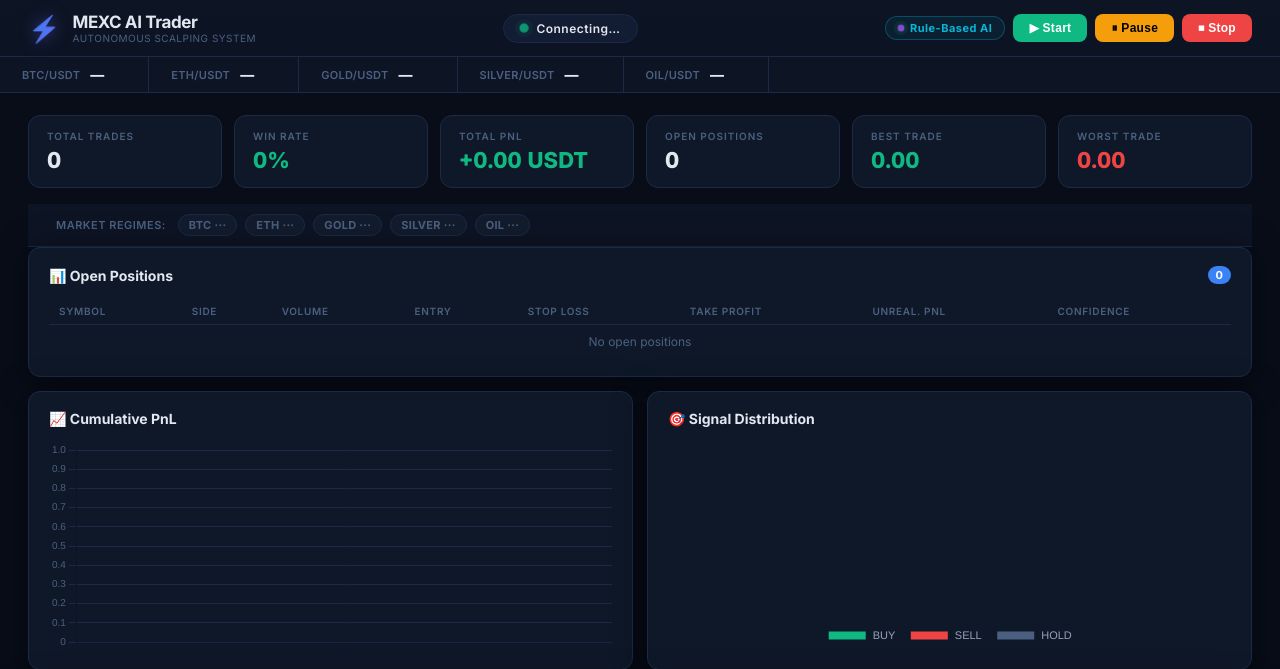
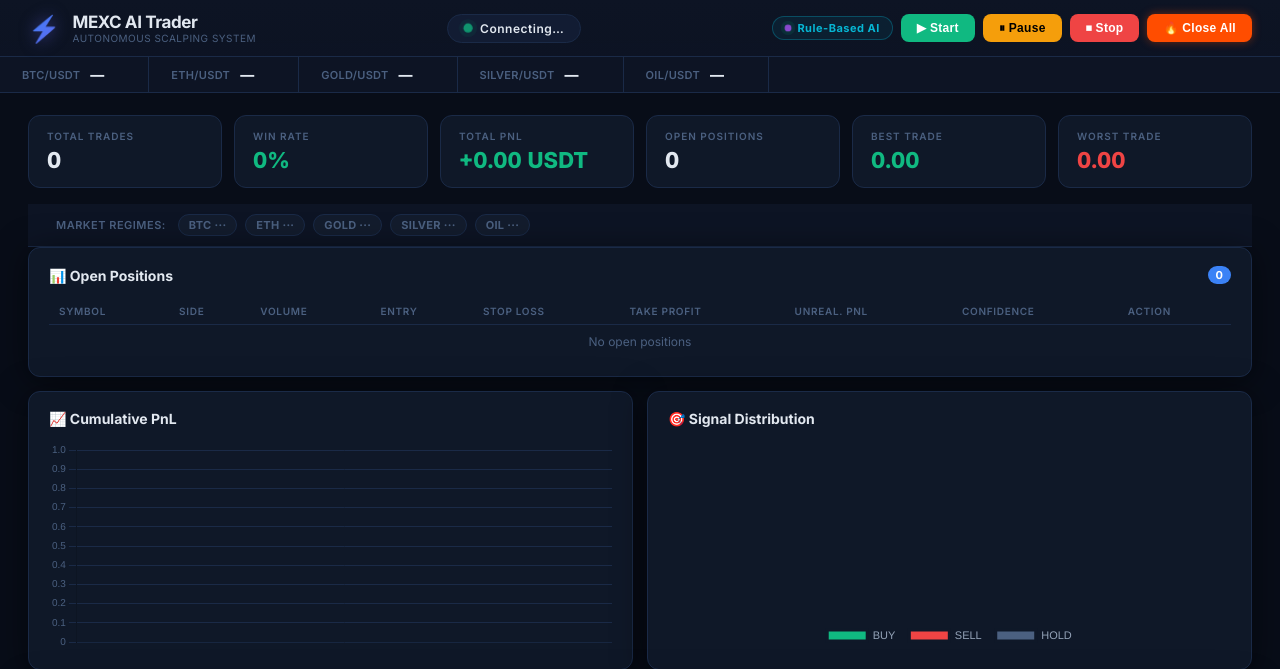
Before and after one commit to TheAbdullahChaudhary/trading-app, a Flask app: page / in a window 1280 px wide. Shown: the top 669 px of the page. Run offline with Flask 3, Linux system fonts and the light colour scheme; data that the repository does not hold is empty; some libraries are stand-ins or nearby versions.

Commit message:
Added manual close functionality, updated UI, and added Docker support

```diff
--- a/dashboard/app.py
+++ b/dashboard/app.py
@@ -90,6 +90,21 @@ def control(cmd):
     return jsonify({"ok": True, "state": _bot_state})
 
 
+@app.route("/api/control/close_all", methods=["POST"])
+def close_all():
+    if _trader:
+        _trader.close_all_positions()
+    return jsonify({"ok": True, "message": "Manual close triggered"})
+
+
+@app.route("/api/control/close/<symbol>", methods=["POST"])
+def close_one(symbol):
+    if _trader:
+        ok = _trader.close_position_by_symbol(symbol)
+        return jsonify({"ok": ok, "message": f"Close {symbol} {'triggered' if ok else 'failed'}"})
+    return jsonify({"ok": False, "message": "Trader not available"})
+
+
 # -------------------- AI ROUTES --------------------
 
 @app.route("/api/ai/insights")
--- a/dashboard/static/app.js
+++ b/dashboard/static/app.js
@@ -134,7 +134,7 @@ function renderPositions(positions) {
   document.getElementById('posCountBadge').textContent = positions.length;
   document.getElementById('statOpen').textContent      = positions.length;
   if (!positions.length) {
-    tb.innerHTML = '<tr><td colspan="8" class="empty-row">No open positions</td></tr>';
+    tb.innerHTML = '<tr><td colspan="9" class="empty-row">No open positions</td></tr>';
     return;
   }
   tb.innerHTML = positions.map(p => {
@@ -148,8 +148,23 @@ function renderPositions(positions) {
       <td class="pnl-pos">${fmtNum(p.take_profit)}</td>
       <td class="${pnl>=0?'pnl-pos':'pnl-neg'}">${pnl>=0?'+':''}${fmtNum(pnl)} USDT</td>
       <td>${p.confidence ? (p.confidence*100).toFixed(0)+'%' : '—'}</td>
+      <td><button class="btn-sm btn-danger" onclick="closePosition('${p.symbol}')">Close</button></td>
     </tr>`;
   }).join('');
+}
+
+function closePosition(symbol) {
+  if (!confirm(`Close ${symbol} position?`)) return;
+  fetch(`/api/control/close/${symbol}`, { method:'POST' })
+    .then(r=>r.json())
+    .then(d => {
+      if (d.ok) {
+        showNotif(`🔥 Manual Close: ${symbol}`, "sell");
+        fetchAll();
+      } else {
+        showNotif(`❌ Failed to close ${symbol}: ${d.message}`, "warn");
+      }
+    });
 }
 
 // ══════════════════ TRADES ══════════════════
@@ -221,6 +236,16 @@ function updateBotStatus(s) {
 function control(cmd) {
   fetch(`/api/control/${cmd}`, { method:'POST' })
     .then(r=>r.json()).then(d=>updateBotStatus(d.state));
+}
+
+function closeAll() {
+  if (!confirm("Are you sure you want to CLOSE ALL open positions immediately?")) return;
+  fetch('/api/control/close_all', { method:'POST' })
+    .then(r=>r.json())
+    .then(d => {
+      showNotif("🔥 Emergency: All positions closed manually", "sell");
+      fetchAll();
+    });
 }
 
 // ══════════════════ AI MODE BADGE ══════════════════
--- a/dashboard/static/style.css
+++ b/dashboard/static/style.css
@@ -112,6 +112,8 @@ body {
 .btn-success { background: var(--green);  color: #fff; }
 .btn-warning { background: var(--yellow); color: #000; }
 .btn-danger  { background: var(--red);    color: #fff; }
+.btn-panic   { background: #ff4d00;    color: #fff; box-shadow: 0 0 10px rgba(255, 77, 0, 0.4); }
+.btn-panic:hover { background: #ff0000; box-shadow: 0 0 15px rgba(255, 0, 0, 0.6); }
 
 .btn-sm {
   padding: 4px 10px; border-radius: 6px;
--- a/dashboard/templates/index.html
+++ b/dashboard/templates/index.html
@@ -37,6 +37,7 @@
     <button class="btn btn-success" id="btnStart" onclick="control('start')">▶ Start</button>
     <button class="btn btn-warning" id="btnPause" onclick="control('pause')">⏸ Pause</button>
     <button class="btn btn-danger"  id="btnStop"  onclick="control('stop')">⏹ Stop</button>
+    <button class="btn btn-panic"  id="btnPanic" onclick="closeAll()">🔥 Close All</button>
   </div>
 </header>
 
@@ -106,10 +107,10 @@
           <thead><tr>
             <th>Symbol</th><th>Side</th><th>Volume</th>
             <th>Entry</th><th>Stop Loss</th><th>Take Profit</th>
-            <th>Unreal. PnL</th><th>Confidence</th>
+            <th>Unreal. PnL</th><th>Confidence</th><th>Action</th>
           </tr></thead>
           <tbody id="positionsTable">
-            <tr><td colspan="8" class="empty-row">No open positions</td></tr>
+            <tr><td colspan="9" class="empty-row">No open positions</td></tr>
           </tbody>
         </table>
       </div>
```
Also changed, not shown: bot/trader.py (+25 -0 lines), config.yaml (+9 -9 lines), 4 other files.
